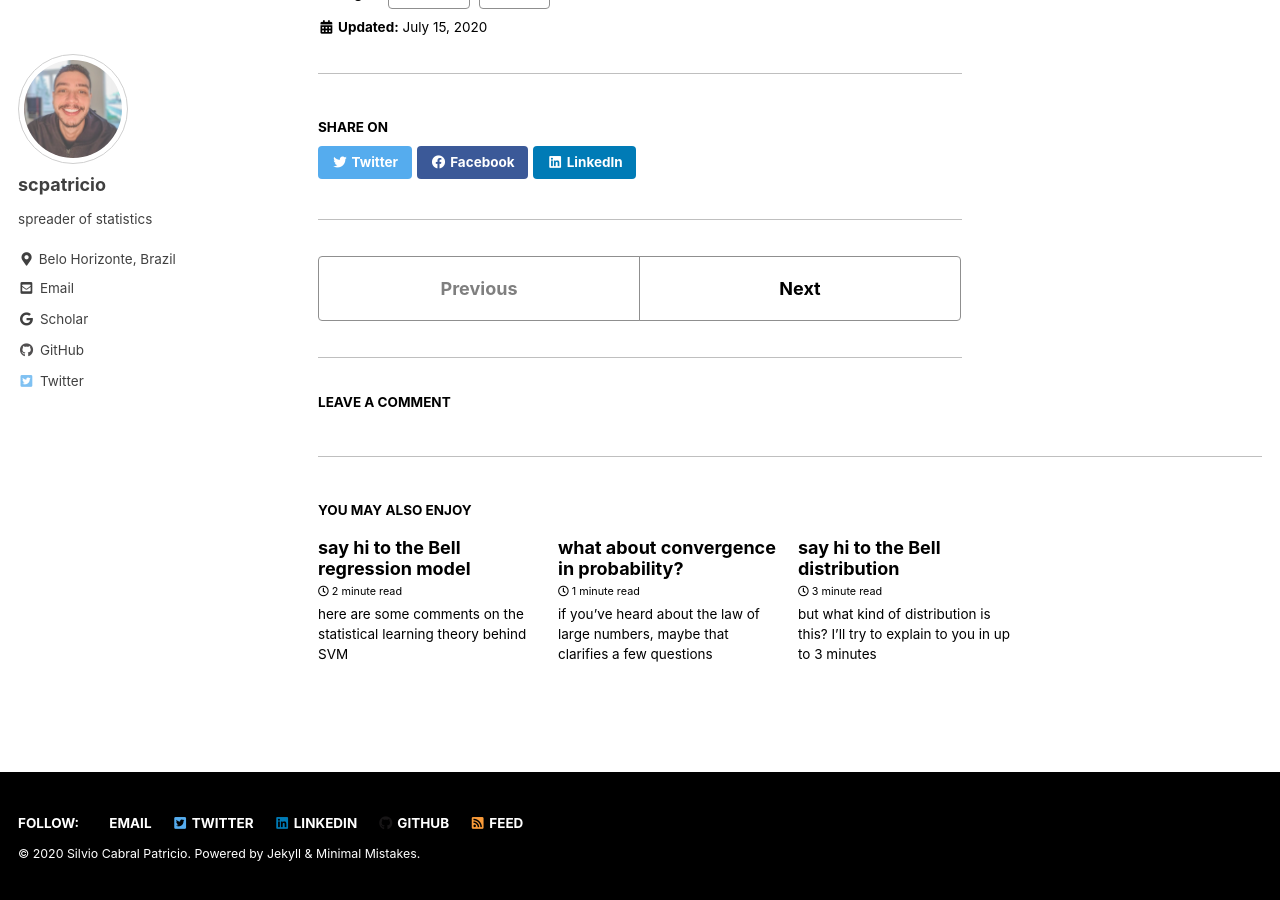
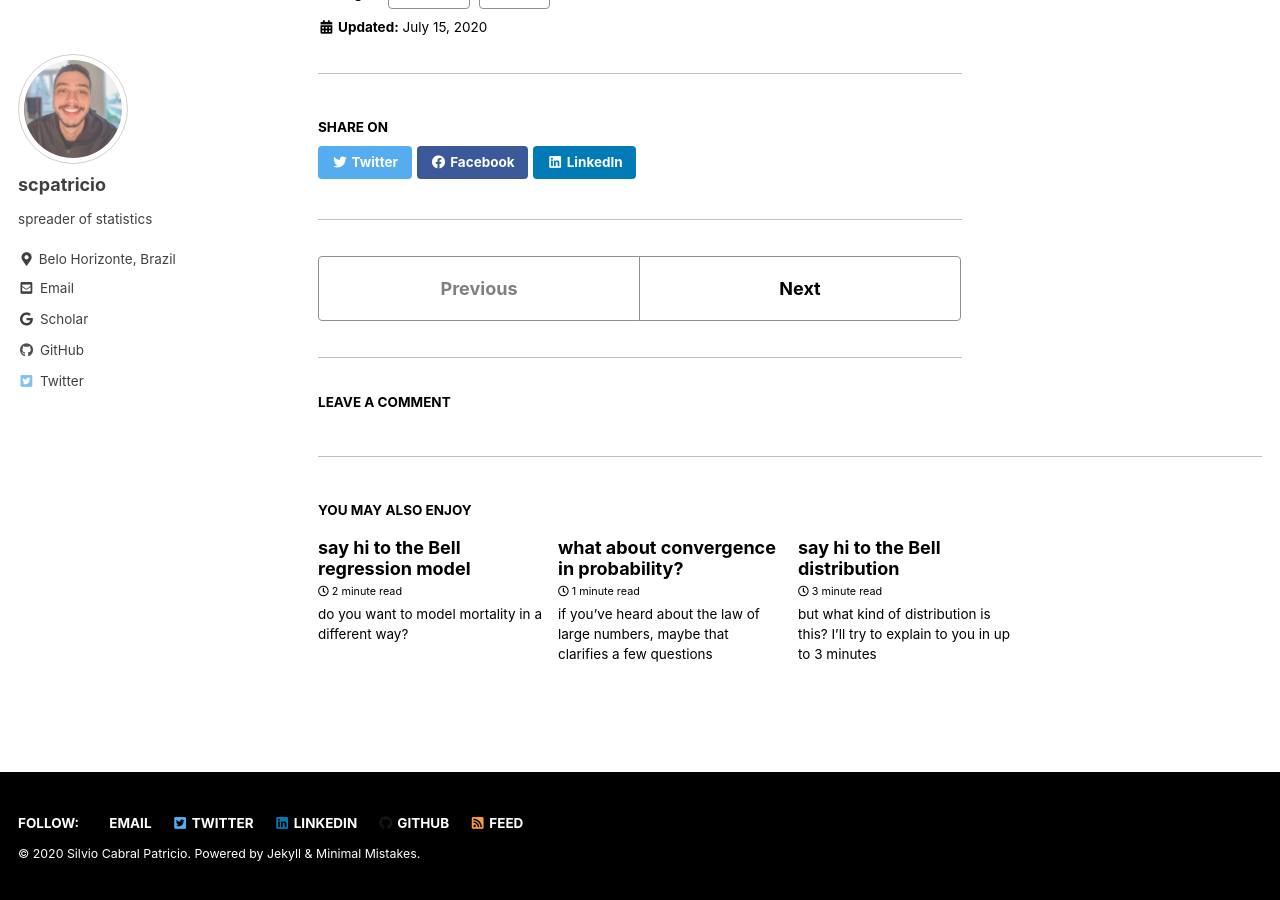
Before and after one commit to scpatricio/scpatricio.github.io, a Jekyll site: the page built from _posts/2020-07-15-likelihood.md, in a window 1280 px wide and 900 px high, scrolled down 3123 px. Built offline with Jekyll 4.4.1, drawn with Linux system fonts in a browser that asks for light colours; cached includes are drawn as plain includes; formulas are drawn with MathJax 3.

Commit message:
bell_reg

```diff
--- a/_posts/2020-07-23-bell_reg.md
+++ b/_posts/2020-07-23-bell_reg.md
@@ -4,7 +4,7 @@ date: 2020-07-23
 tags: [modeling, mortality, regression]
 header:
   image: "/images/bell_regression/cover.jpeg"
-excerpt: "here are some comments on the statistical learning theory behind SVM"
+excerpt: "do you want to model mortality in a different way?"
 mathjax: "true"
 ---
 
```
